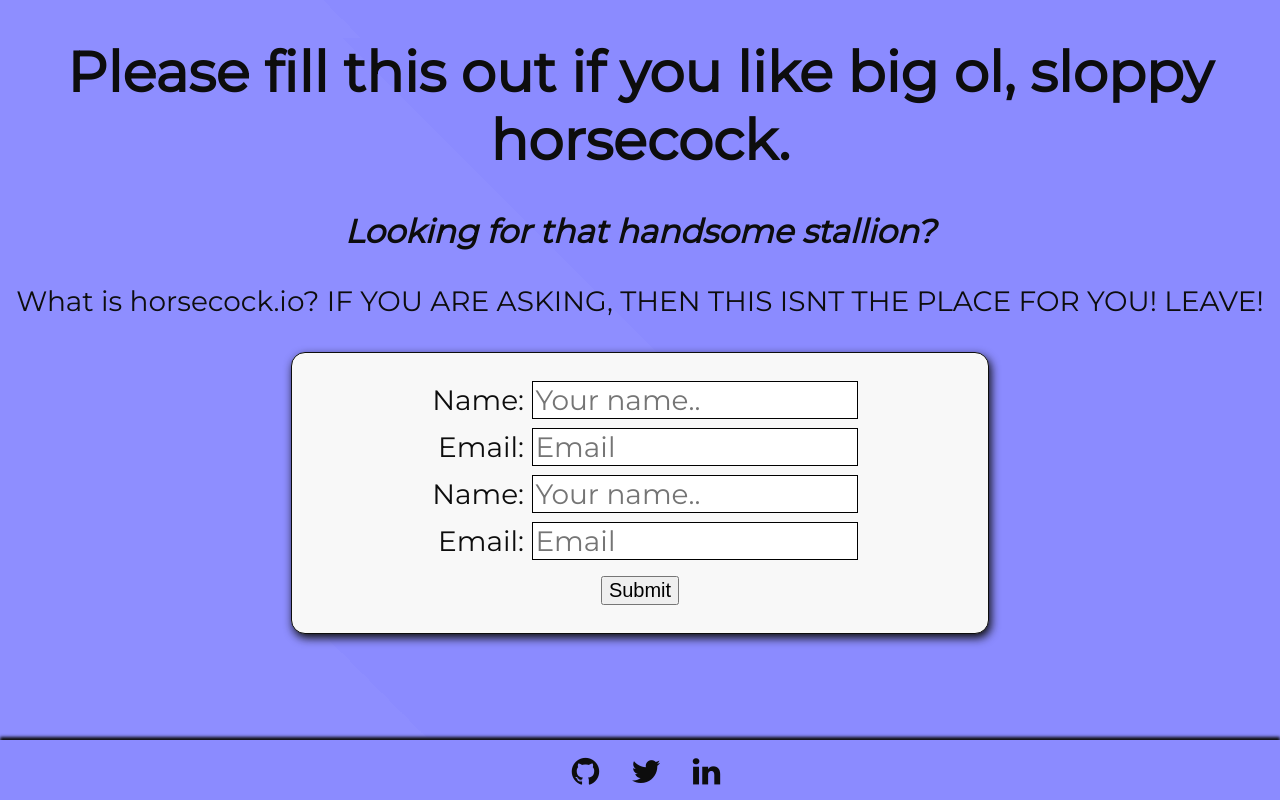
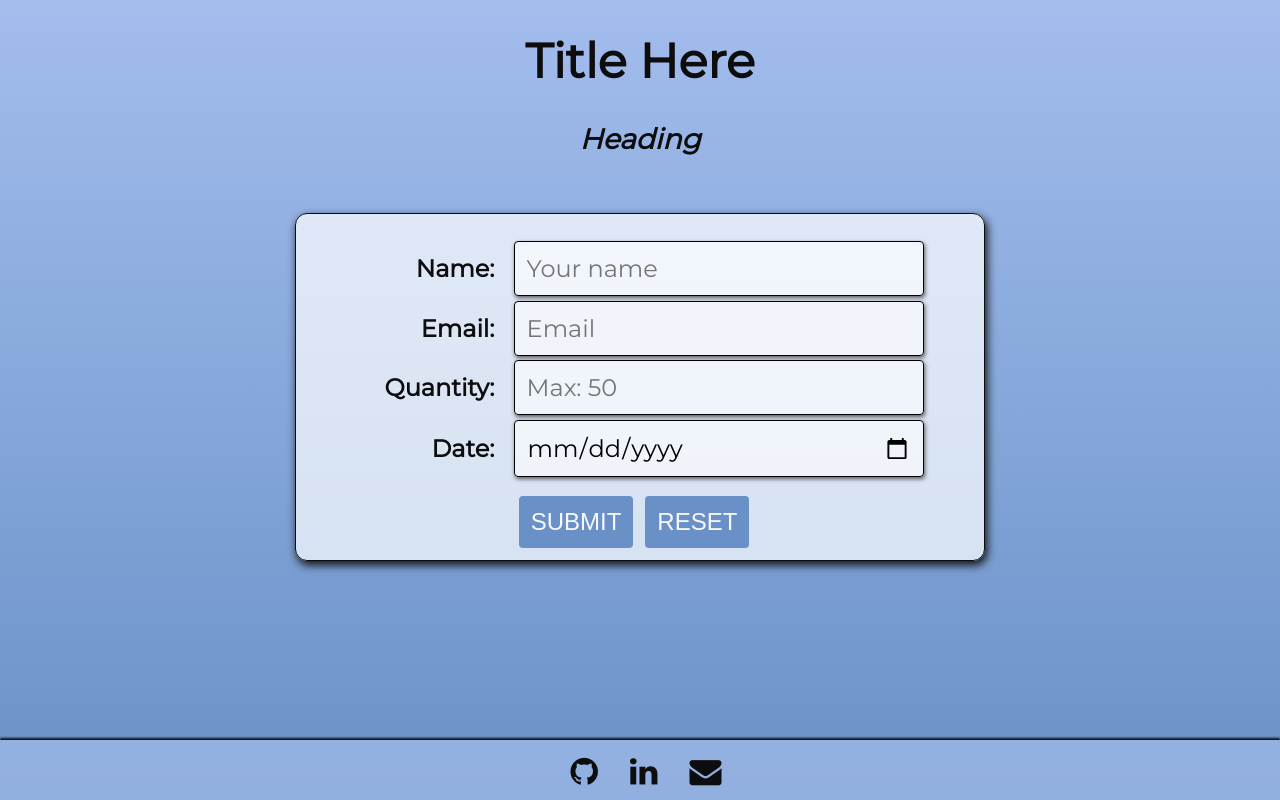
Before and after one commit to john-lasala/NBA-Bot, a React (Create React App) app: page / in a window 1280 px wide. Built offline with nearby package versions, Linux system fonts and the light colour scheme.

Commit message:
changed design, added more to forms, and submit button changes

```diff
--- a/src/COMPONENTS/Body.js
+++ b/src/COMPONENTS/Body.js
@@ -3,40 +3,40 @@ import React from 'react';
 
 const Body = props => {
     return (
+        <html>
         <body>
-            <main>
             <h1>
-                    Please fill this out if you like big ol, sloppy horsecock.
+                Title Here
             </h1>
             <h3>
-                   <i>Looking for that handsome stallion?</i>
+                <i>Heading</i>
             </h3>
-                <section className="info">
-                    <div>
-                        What is horsecock.io? IF YOU ARE ASKING, THEN THIS ISNT
-                        THE PLACE FOR YOU! LEAVE!
-                    </div>
-                </section>
+
             <br/>
             <section className="info">
                 <form action="mailto:johnlalalasala@gmail.com" method="post">
+                    <span>
                         <label for="body">Name:</label>
-                        <input type="text" name="name" placeholder="Your name.."/>
-                        <br/>
+                        <input type="text" name="name" placeholder="Your name"/>
+                    </span><br/>
+                    <span>
                         <label for="email">Email:</label>
                         <input required type="text" name="text" placeholder="Email"/>
-                        <br/>
-                        <label for="body">Name:</label>
-                        <input type="text" name="name" placeholder="Your name.."/>
-                        <br/>
-                        <label for="email">Email:</label>
-                        <input required type="text" name="text" placeholder="Email"/>
-                        <br/>
+                    </span><br/>
+                    <span>
+                        <label for="body">Quantity:</label>
+                        <input type="number" name="name" placeholder="Max: 50"/>
+                    </span><br/>
+                    <span>
+                        <label for="email">Date:</label>
+                    <input required type="date" name="text" placeholder="(012)-345-6789"/>
+                    </span><br/>
                     <button type="submit">Submit</button>
+                    <button type="Reset">Reset</button>
                 </form>
             </section>
-            </main>
         </body>
+        </html>
     );
 };
 
--- a/src/COMPONENTS/Body.scss
+++ b/src/COMPONENTS/Body.scss
@@ -1,25 +1,35 @@
 @import "../variables";
-
+html {
+    height: 100%;
+}
 body {
-    background: linear-gradient(45deg, #8E8EFF 50%, #8B8BFF 50%);
-    background-size: 100%;
-    font-size: 28px;
-    height: auto;
-    width: 100%;
+    background-image: linear-gradient( #a3bded ,#6991c7);
+    font-size: 30px;
     color: $black;
     font-family: 'Montserrat', sans-serif;
+    margin: 0;
+    background-repeat: no-repeat;
+    background-attachment: fixed;
+    background-blend-mode: overlay;
+    font-weight: 700;
 
     h1, h3 {
         font-family: 'Montserrat', sans-serif;
         width: 100%;
         text-align: center;
     }
-
     .info {
         text-align: center;
         margin-left: auto;
         margin-right: auto;
         width: 100%;
+    }
+    .infot {
+        text-align: center;
+        margin-left: auto;
+        margin-right: auto;
+        width: 100%;
+        min-height: 1000px;
     }
 
     form {
@@ -32,6 +42,10 @@ body {
         background-color: $white;
         box-shadow: 2px 4px 10px $black;
         overflow: hidden;
+        background: rgba(255,255,255,0.7);
+        display: inline-block;
+        text-align: center;
+        position: relative;
     }
 
     ul {
@@ -45,17 +59,21 @@ body {
     }
 
     label {
+        width: 300px;
+        padding-bottom: .4em;
         display: inline-block;
-        width: 16%;
-        text-align: right;
-        padding-bottom: .4em;
-        padding-right: .3em;
     }
 
     input {
         font: 1em 'Montserrat', sans-serif;
         border: 1px solid #000;
-        width: 50% !important;
+        width: 60% !important;
+        box-shadow: 1px 2px 4px $gray;
+        background: transparent;
+        border-radius: 4px;
+        padding: .5em;
+        margin: .1em;
+        background: rgba(255,255,255,0.6);
     }
 
     input:focus {
@@ -63,24 +81,66 @@ body {
     }
 
     button {
-        font-size: 20px;
+        font-size: 28px;
+        padding: .2em;
+        margin-top: .7em;
+        margin-right: .5em;
+        margin-bottom: -2em;
+        border-radius: 10px;
+        border-color: $black;
+        border-width: thin;;
+        position: relative;
+        background:#a3bded;
     }
-    @media only screen and (max-width: 600px) {
+
+    form span label {
+        text-align: right;
+        padding-right: .2em;
+        width: 200px
+    }
+    label {
+        text-align: right;
+        margin-right: 12px;
+        width: 150px !important;
+    }
+    form div {
+        text-align: center;
+    }
+    form div {
+        width: 100%;
+    }
+    input {
+        margin-right: 12px !important;
+    }
+    button {
+        color: $white !important;
+        background-color: #6991c7;
+        text-transform: uppercase;
+        text-decoration: none;
+        padding: 12px;
+        border-radius: 4px;
+        display: inline-block;
+        border: none;
+        transition: all 0.4s ease 0s;
+        font-size: 24px;
+    }
+    button:hover {
+        background: #434343;
+        letter-spacing: 1px;
+        -webkit-box-shadow: 0px 5px 40px -10px rgba(0,0,0,0.57);
+        -moz-box-shadow: 0px 5px 40px -10px rgba(0,0,0,0.57);
+        box-shadow: 5px 40px -10px rgba(0,0,0,0.57);
+        transition: all 0.4s ease 0s;
+    }
+
+    @media only screen and (max-height: 800px) {
         body {
-          font-size: 18px;
-        }
-        label {
-            padding-right: 1.2em;
+            font-size: 24px;
         }
     }
-    @media only screen and (max-width: 800px) {
-        label {
-            padding-right: 1.6em;
-        }
-    }
-    @media only screen and (max-width: 1200px) {
-        label {
-            padding-right: 1.6em;
+    @media only screen and (max-height: 400px) {
+        body {
+            font-size: 20px;
         }
     }
 }
--- a/src/COMPONENTS/Footer.js
+++ b/src/COMPONENTS/Footer.js
@@ -4,9 +4,9 @@ const Footer= props => {
     return (
         <footer>
             <div>
-                <a href="#" class="fa fa-github"></a>
-                <a href="#" class="fa fa-twitter"></a>
-                <a href="#" class="fa fa-linkedin"></a>
+                <a href="https://github.com/john-lasala" target="_blank" class="fa fa-github"></a>
+                <a href="https://www.linkedin.com/in/johnblasala/" target="_blank" class="fa fa-linkedin"></a>
+                <a href="mailto:johnblasala@gmail.com" class="fa fa-envelope"></a>
             </div>
         </footer>
     );
--- a/src/COMPONENTS/Footer.scss
+++ b/src/COMPONENTS/Footer.scss
@@ -2,7 +2,9 @@
 
 footer {
     background-color: #8B8BFF;
-    background-color: #8B8BFF;
+    background-color: #c2e9fb;
+    background-color: #6991c7;
+    background: rgba(163,189,234,0.7);
     bottom: 0;
     position: fixed;
     width: 100%;
@@ -12,9 +14,9 @@ footer {
     font-size: 32px;
     color: $black;
     font-family: 'Montserrat', sans-serif;
-    -webkit-box-shadow: 0px -3px 3px 0px $black;
-    -moz-box-shadow: 0px -3px 3px 0px $black;
-    box-shadow: 0px -3px 3px 0px $black;
+    -webkit-box-shadow: 0px -2px 2px 0px $black;
+    -moz-box-shadow: 0px -2px 2px 0px $black;
+    box-shadow: 0px -2px 2px 0px $black;
 
     div a {
         color: $black;
```
Lines whose indentation alone changed are shown as unchanged.
